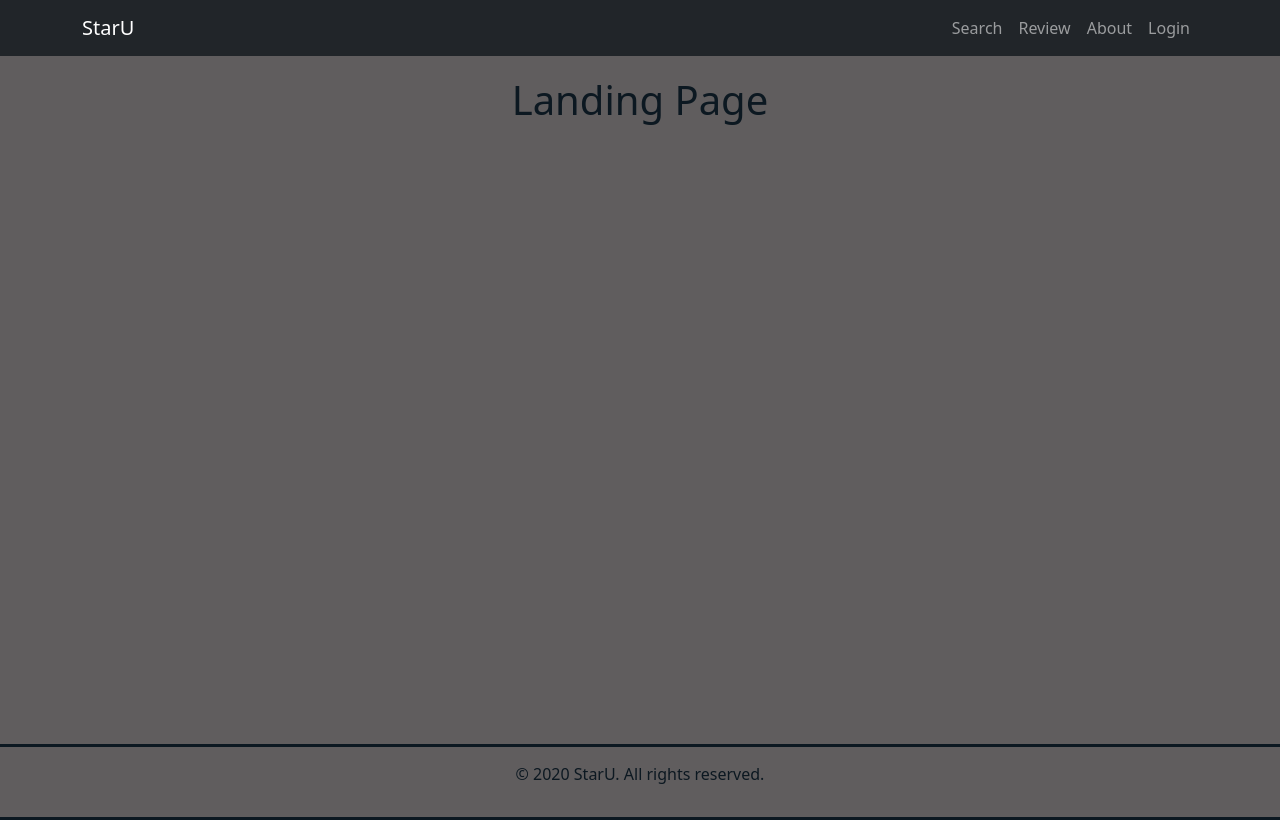
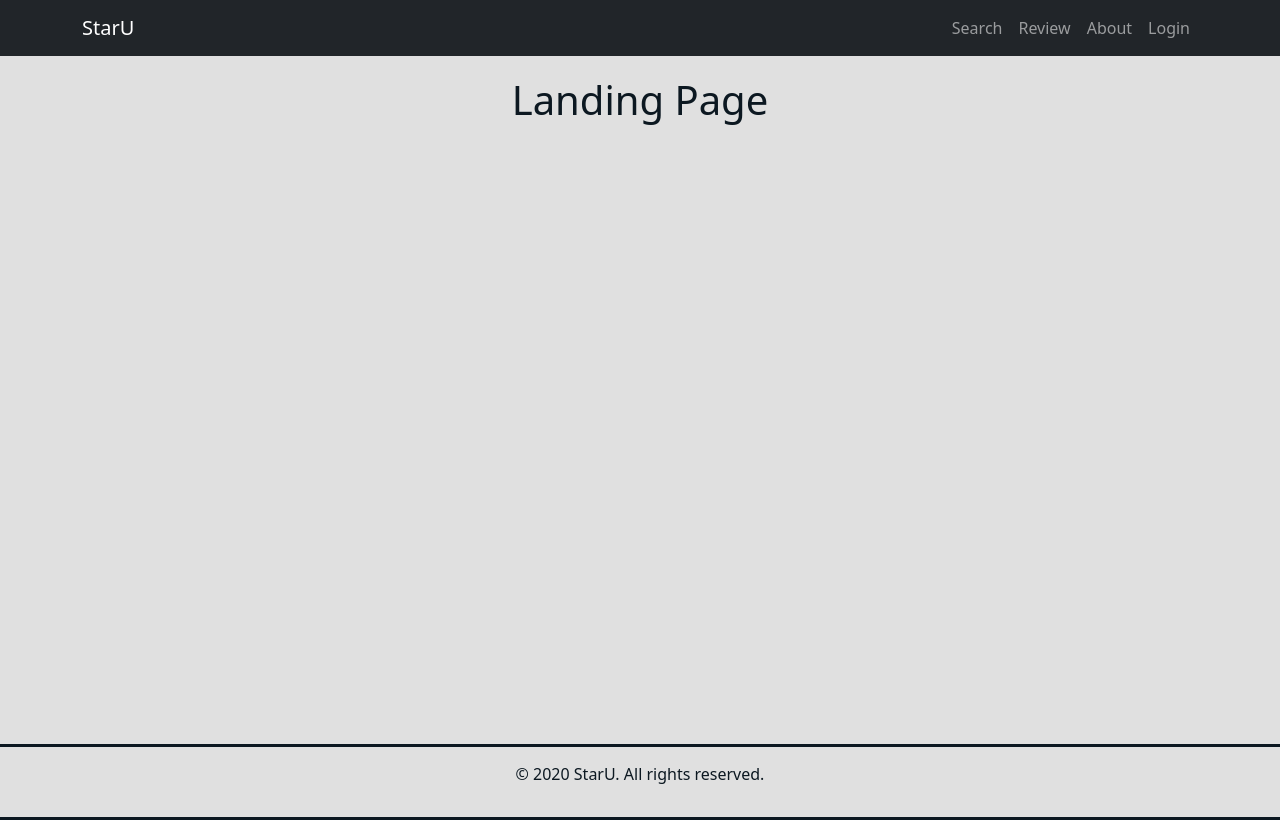
Before and after one commit to TimWargo/staru, a React (Create React App) app: page / in a window 1280 px wide. Built offline with nearby package versions, Linux system fonts and the light colour scheme.

Commit message:
Reverted Background and footer color

```diff
--- a/src/Components/LandingPage/main.css
+++ b/src/Components/LandingPage/main.css
@@ -3,7 +3,7 @@
     flex-direction: column;
     justify-content: flex-start;
     height: 86%;
-    background-color: #605D5E;
+    background-color: #E0E0E0;
     color: #847C7E;
     padding: 20px;
 }
@@ -19,7 +19,7 @@
 }
 
 .footer {
-    background-color: #605D5E;
+    background-color: #E0E0E0;
     border-top: solid #0C1821 3px;
     border-bottom: solid #0C1821 3px;
     padding: 15px;
--- a/src/Components/withRouter.js
+++ b/src/Components/withRouter.js
@@ -1,4 +1,5 @@
 import { useNavigate } from "react-router-dom";
+import React, { Component }  from 'react';
 
 export const withRouter = (Component) => {
     const Wrapper = (props) => {
```
